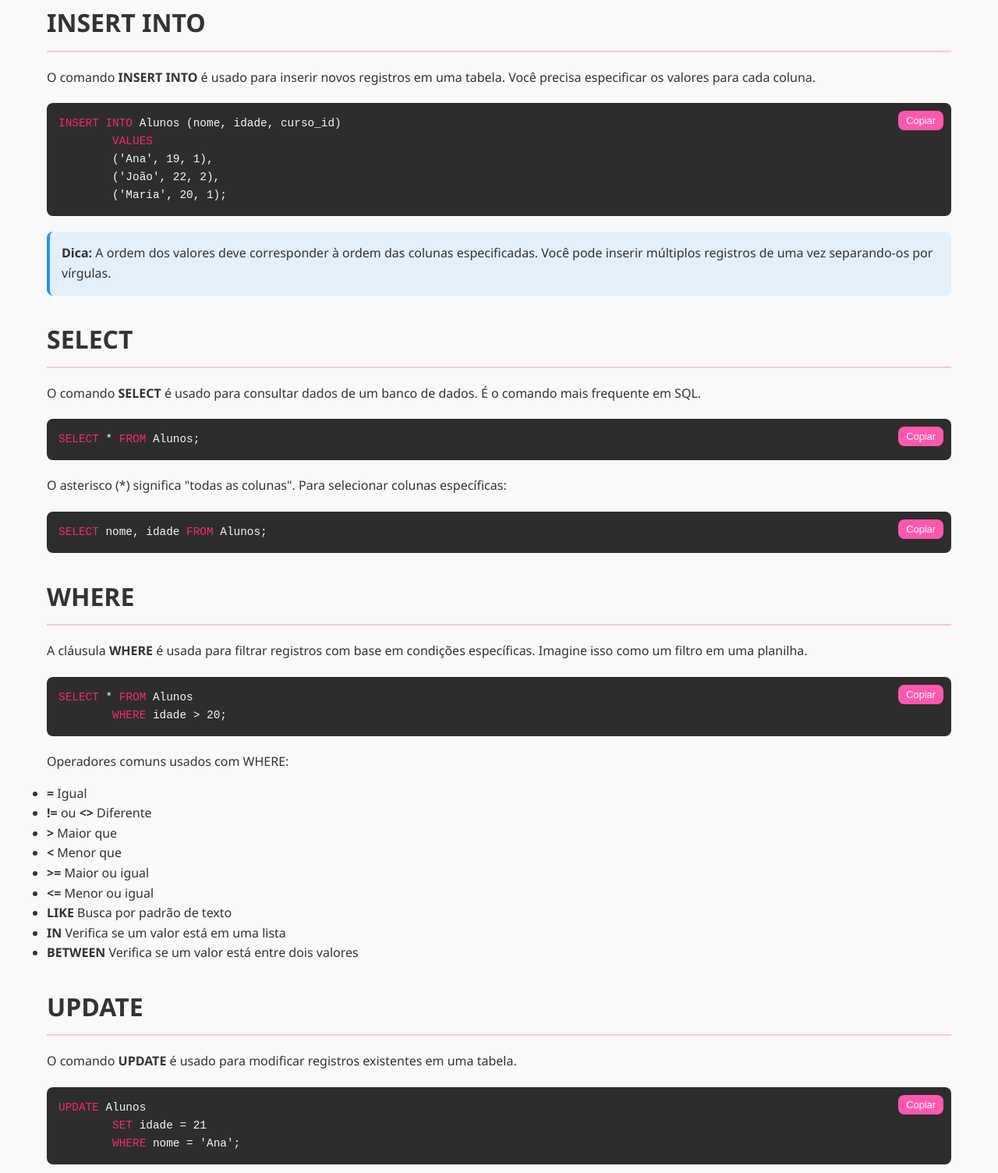
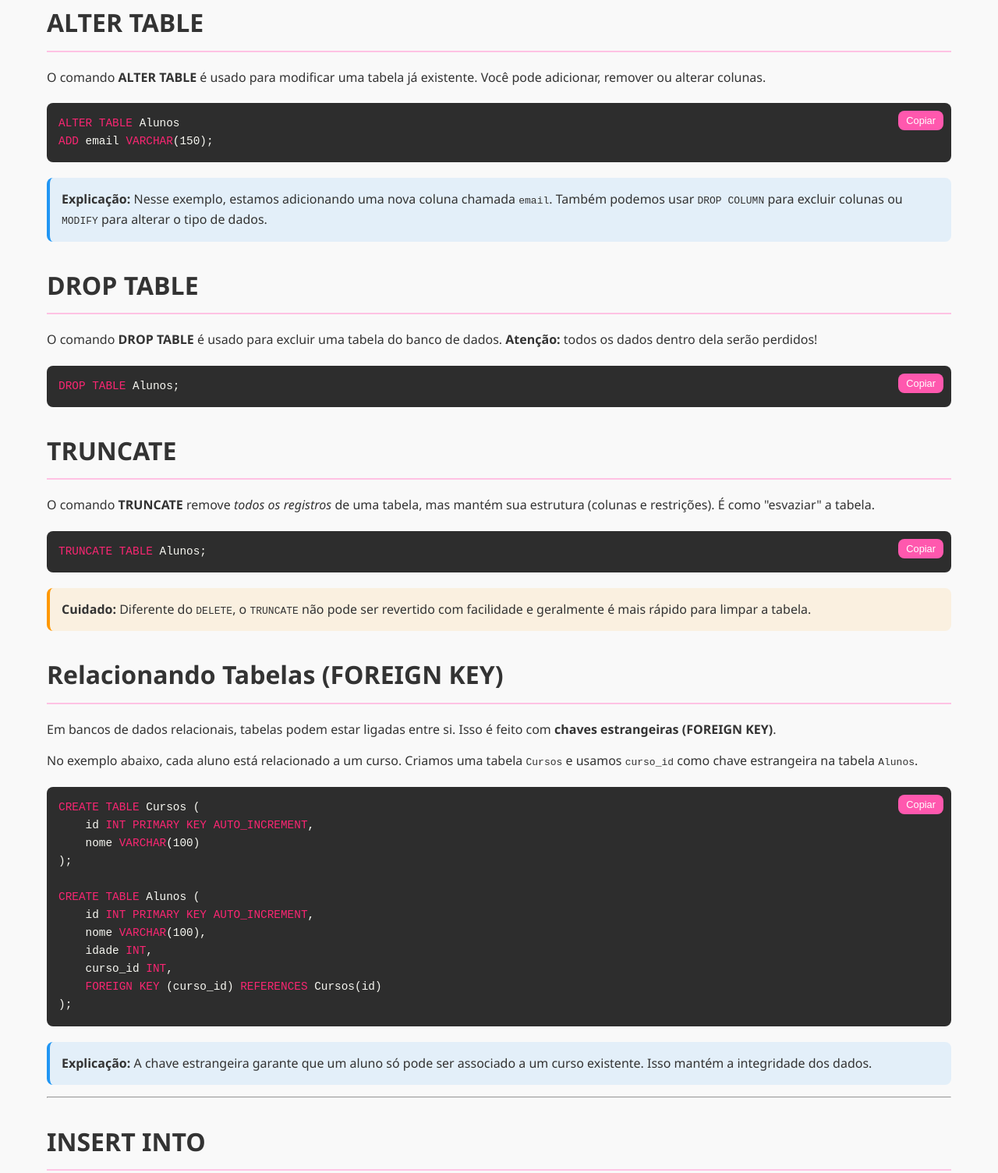
Before and after one commit to lukas-senai/fundamentos-sql, a plain HTML site: page pages/basic.html in a window 1280 px wide. Shown: the part 655-2159 px from the top of the page at 78% size. Drawn offline with Linux system fonts and the light colour scheme.

Commit message:
Adicionado seção para criação de tabelas com relacionamento

```diff
--- a/pages/basic.html
+++ b/pages/basic.html
@@ -16,7 +16,6 @@
                     <li><a href="basic.html" class="nav-link active">Básico</a></li>
                     <li><a href="intermediate.html" class="nav-link">Intermediário</a></li>
                     <li><a href="joins.html" class="nav-link">JOINS</a></li>
-                    <!-- <li><a href="playground.html" class="nav-link">Playground</a></li> -->
                     <li><a href="exercise.html" class="nav-link">Exercícios</a></li>
                     <li><a href="advanced.html" class="nav-link">Avançado</a></li>
                     <li><a href="cheat-sheet.html" class="nav-link">Cheat Sheet</a></li>
@@ -46,6 +45,65 @@
             <div class="alert alert-info">
                 <strong>Explicação:</strong> PRIMARY KEY define a chave primária (identificador único) da tabela, e AUTO_INCREMENT faz com que o valor seja gerado automaticamente para cada novo registro.
             </div>
+
+            <h2>ALTER TABLE</h2>
+            <p>O comando <strong>ALTER TABLE</strong> é usado para modificar uma tabela já existente. Você pode adicionar, remover ou alterar colunas.</p>
+
+            <div class="code-block">
+                <button class="copy-btn" onclick="copyCode(this)">Copiar</button>
+<pre><code><span class="sql-keyword">ALTER TABLE</span> Alunos
+<span class="sql-keyword">ADD</span> email <span class="sql-keyword">VARCHAR</span>(150);</code></pre>
+            </div>
+
+            <div class="alert alert-info">
+                <strong>Explicação:</strong> Nesse exemplo, estamos adicionando uma nova coluna chamada <code>email</code>. Também podemos usar <code>DROP COLUMN</code> para excluir colunas ou <code>MODIFY</code> para alterar o tipo de dados.
+            </div>
+
+            <h2>DROP TABLE</h2>
+            <p>O comando <strong>DROP TABLE</strong> é usado para excluir uma tabela do banco de dados. <strong>Atenção:</strong> todos os dados dentro dela serão perdidos!</p>
+
+            <div class="code-block">
+                <button class="copy-btn" onclick="copyCode(this)">Copiar</button>
+<pre><code><span class="sql-keyword">DROP TABLE</span> Alunos;</code></pre>
+            </div>
+
+            <h2>TRUNCATE</h2>
+            <p>O comando <strong>TRUNCATE</strong> remove <em>todos os registros</em> de uma tabela, mas mantém sua estrutura (colunas e restrições). É como "esvaziar" a tabela.</p>
+
+            <div class="code-block">
+                <button class="copy-btn" onclick="copyCode(this)">Copiar</button>
+<pre><code><span class="sql-keyword">TRUNCATE TABLE</span> Alunos;</code></pre>
+            </div>
+
+            <div class="alert alert-warning">
+                <strong>Cuidado:</strong> Diferente do <code>DELETE</code>, o <code>TRUNCATE</code> não pode ser revertido com facilidade e geralmente é mais rápido para limpar a tabela.
+            </div>
+
+            <h2>Relacionando Tabelas (FOREIGN KEY)</h2>
+            <p>Em bancos de dados relacionais, tabelas podem estar ligadas entre si. Isso é feito com <strong>chaves estrangeiras (FOREIGN KEY)</strong>.</p>
+            <p>No exemplo abaixo, cada aluno está relacionado a um curso. Criamos uma tabela <code>Cursos</code> e usamos <code>curso_id</code> como chave estrangeira na tabela <code>Alunos</code>.</p>
+
+            <div class="code-block">
+                <button class="copy-btn" onclick="copyCode(this)">Copiar</button>
+<pre><code><span class="sql-keyword">CREATE TABLE</span> Cursos (
+    id <span class="sql-keyword">INT PRIMARY KEY AUTO_INCREMENT</span>,
+    nome <span class="sql-keyword">VARCHAR</span>(100)
+);
+
+<span class="sql-keyword">CREATE TABLE</span> Alunos (
+    id <span class="sql-keyword">INT PRIMARY KEY AUTO_INCREMENT</span>,
+    nome <span class="sql-keyword">VARCHAR</span>(100),
+    idade <span class="sql-keyword">INT</span>,
+    curso_id <span class="sql-keyword">INT</span>,
+    <span class="sql-keyword">FOREIGN KEY</span> (curso_id) <span class="sql-keyword">REFERENCES</span> Cursos(id)
+);</code></pre>
+            </div>
+
+            <div class="alert alert-info">
+                <strong>Explicação:</strong> A chave estrangeira garante que um aluno só pode ser associado a um curso existente. Isso mantém a integridade dos dados.
+            </div>
+
+            <hr>
 
             <h2>INSERT INTO</h2>
             <p>O comando <strong>INSERT INTO</strong> é usado para inserir novos registros em uma tabela. Você precisa especificar os valores para cada coluna.</p>
@@ -126,10 +184,6 @@
             <div class="alert alert-warning">
                 <strong>Cuidado crítico:</strong> Assim como com UPDATE, sempre use WHERE com DELETE! Caso contrário, você excluirá todos os registros da tabela.
             </div>
-
-            <!-- <div class="text-center mt-20">
-                <a class="btn" href="intermediate.html">Próximo: SQL Intermediário →</a>
-            </div> -->
         </div>
     </main>
 
```
Lines whose indentation alone changed are shown as unchanged.
